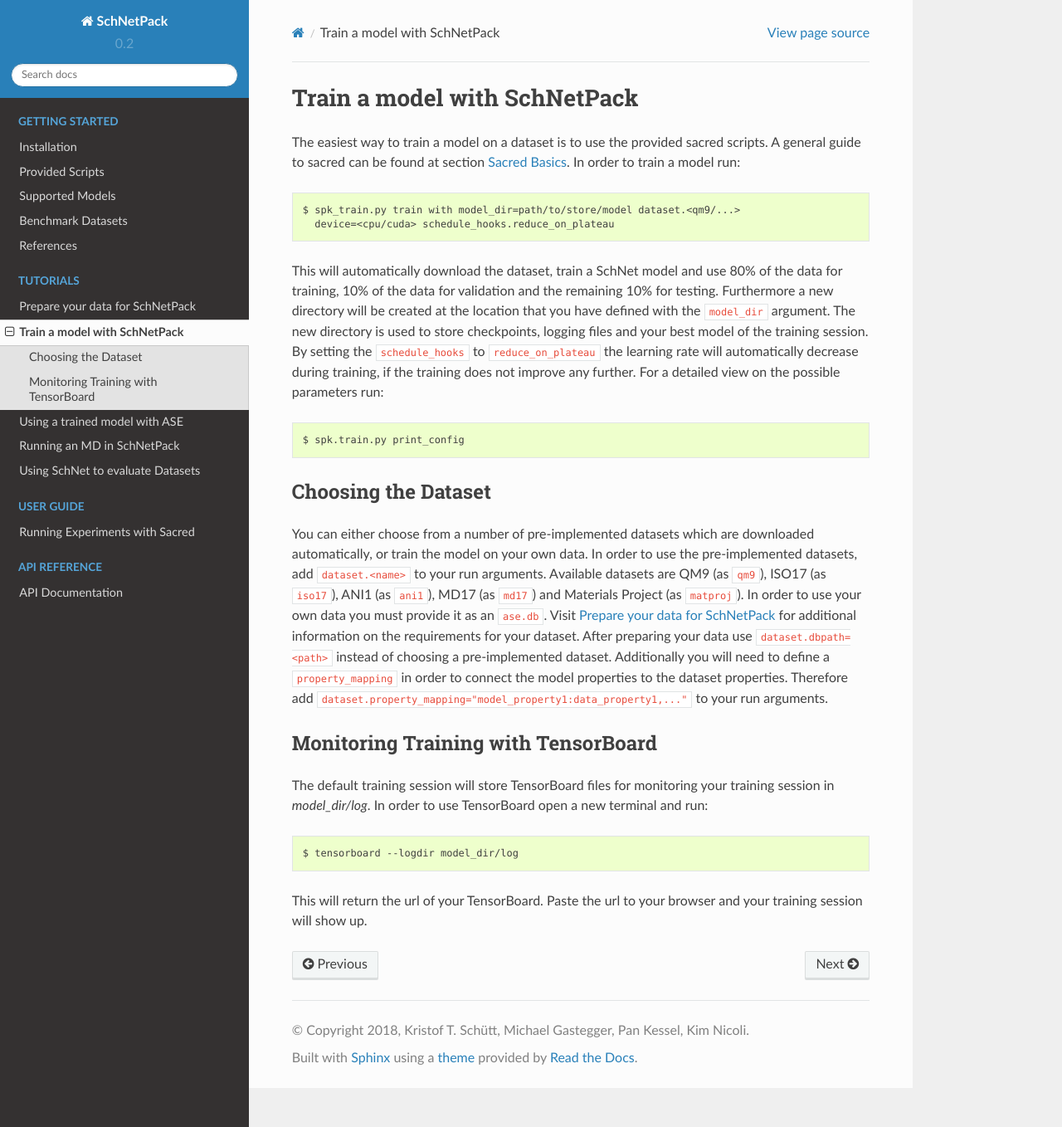
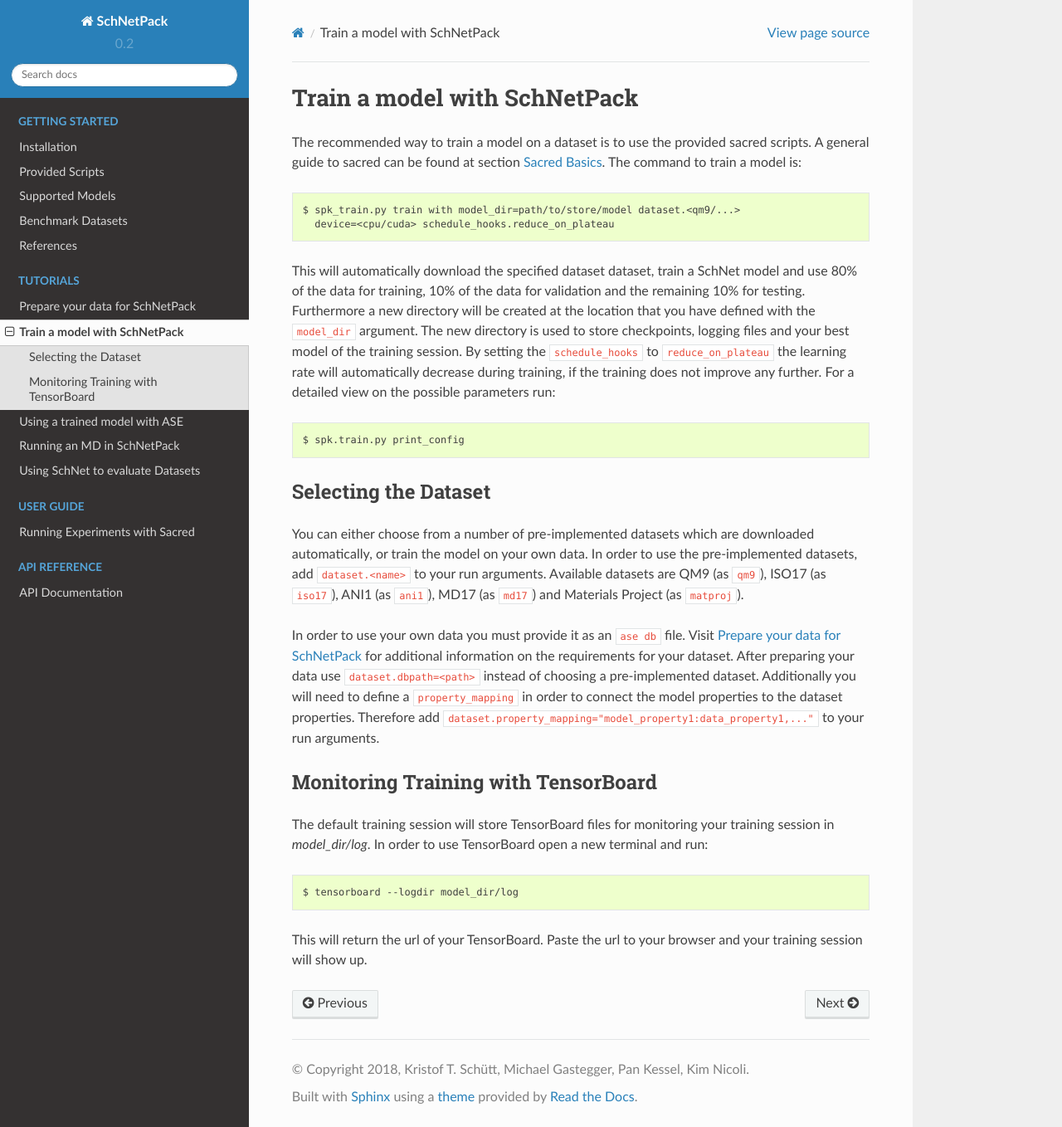
Before and after one commit to atomistic-machine-learning/schnetpack, a Sphinx documentation site: the page built from docs/tutorials/trainmodel.rst, in a window 1280 px wide and 1358 px high. Shown: the whole window at 83% size. Built offline with Sphinx 7.4.7 and the Read the Docs theme 2.0.0, drawn with Linux system fonts in a browser that asks for light colours.

Commit message:
Small fixed in docs and naming

```diff
--- a/docs/tutorials/evaluate.rst
+++ b/docs/tutorials/evaluate.rst
@@ -1,7 +1,7 @@
 Using SchNet to evaluate Datasets
 =================================
 
-Im order to predict properties with a trained SchNet-model run::
+Im order to predict properties with a trained SchNet model run::
 
    $ spk_eval evaluate with model_path=<path> dataset.path=<input_data>
      out_path=<output_path> device=<cuda/cpu>
--- a/docs/tutorials/trainmodel.rst
+++ b/docs/tutorials/trainmodel.rst
@@ -3,27 +3,27 @@
 Train a model with SchNetPack
 =============================
 
-
-The easiest way to train a model on a dataset is to use the provided
+The recommended way to train a model on a dataset is to use the provided
 sacred scripts. A general guide to sacred can be found at section
-:ref:`sacred basics`. In order to train a model run::
+:ref:`sacred basics`. The command to train a model is::
 
     $ spk_train.py train with model_dir=path/to/store/model dataset.<qm9/...>
       device=<cpu/cuda> schedule_hooks.reduce_on_plateau
 
-This will automatically download the dataset, train a SchNet model and use
-80% of the data for training, 10% of the data for validation and the
-remaining 10% for testing. Furthermore a new directory will be created at the
-location that you have defined with the ``model_dir`` argument. The new
-directory is used to store checkpoints, logging files and your best model of
-the training session. By setting the ``schedule_hooks`` to
-``reduce_on_plateau`` the learning rate will automatically decrease during
-training, if the training does not improve any further. For a detailed view
-on the possible parameters run::
+This will automatically download the specified dataset dataset, train a SchNet model
+and use 80% of the data for training, 10% of the data for validation and the remaining
+10% for testing.
+Furthermore a new directory will be created at the location that you have defined
+with the ``model_dir`` argument.
+The new directory is used to store checkpoints, logging files and your best model of
+the training session.
+By setting the ``schedule_hooks`` to ``reduce_on_plateau`` the learning rate will
+automatically decrease during training, if the training does not improve any further.
+For a detailed view on the possible parameters run::
 
     $ spk.train.py print_config
 
-Choosing the Dataset
+Selecting the Dataset
 --------------------
 
 You can either choose from a number of pre-implemented datasets which are
@@ -31,7 +31,8 @@ downloaded automatically, or train the model on your own data. In order to
 use the pre-implemented datasets, add ``dataset.<name>`` to your
 run arguments. Available datasets are QM9 (as ``qm9``), ISO17 (as ``iso17``),
 ANI1 (as ``ani1``), MD17 (as ``md17``) and Materials Project (as ``matproj``).
-In order to use your own data you must provide it as an ``ase.db``.
+
+In order to use your own data you must provide it as an ``ase db`` file.
 Visit :ref:`Prepare Data` for additional information on the requirements for
 your dataset. After preparing your data use ``dataset.dbpath=<path>`` instead
 of choosing a pre-implemented dataset. Additionally you will need to define a
```
Also changed, not shown: docs/tutorials/preparedata.rst (+5 -7 lines), 4 other files.
